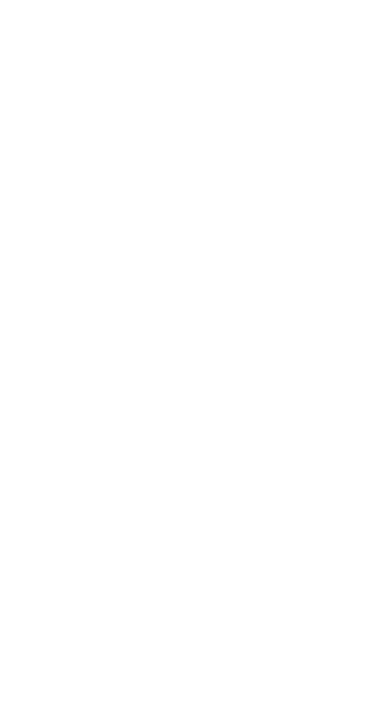
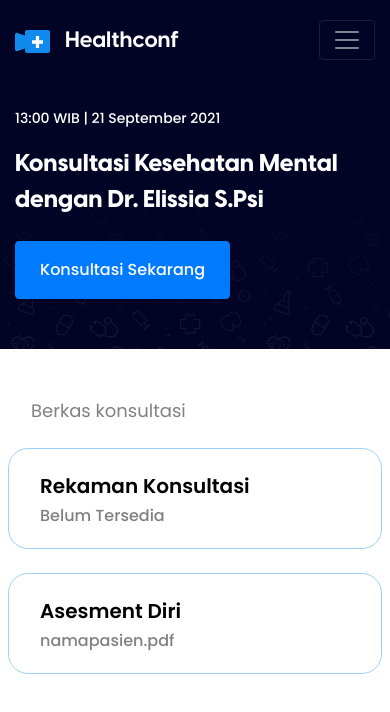
Before and after one commit to mrezkys/healthconf, a Nuxt app: page /dashboard/schedule-detail/21sep2021-1300WIB in a window 390 px wide. Before the commit this address had no page. Shown: the top 712 px of the page. Built offline with nearby package versions, Linux system fonts and the light colour scheme.

Commit message:
feat: dummy schedule detail

```diff
--- /dev/null
+++ b/pages/dashboard/schedule-detail/21sep2021-1300WIB.vue
@@ -0,0 +1,158 @@
+<template>
+    <div class="schedule-detail">
+        <div class="custom-nav ">
+            <div class="container-lg">
+                <Navbar/>
+            </div>
+        </div>
+        <div class="section-1">
+            <div class="container-lg">
+                <div class="row d-flex justify-content-between">
+                    <div class="schedule-info col-lg-6 col-md-8">
+                        <h5 class="date">13:00 WIB | 21 September 2021</h5>
+                        <h2 class="title">Konsultasi Kesehatan Mental dengan Dr. Elissia S.Psi</h2>
+                        <button class="btn btn-primary">Konsultasi Sekarang</button>
+                    </div>
+                    <div class="col-md-3 doctor-image">
+                        <img src="~assets/images/elisprofile.png" class="img-fluid" alt="">
+                    </div>
+                </div>
+            </div>
+        </div>
+        <div class="section-2">
+            <div class="container-lg">
+                <div class="file-wrapper p-2">
+                    <p class="header ml-2">Berkas konsultasi</p>
+
+                    <div class="row file-box d-flex justify-content-md-between">
+                        <div class="col-md-8 col-lg-5 col-12">
+                            <h5 class="title">Rekaman Konsultasi</h5>
+                        </div>
+                        <div class="status my-auto col-sm-12 col-md-4 text-md-right">
+                            <p>Belum Tersedia</p>
+                        </div>
+                    </div>
+                    <div class="row file-box d-flex justify-content-md-between">
+                        <div class="col-md-8 col-lg-5 col-12">
+                            <h5 class="title">Asesment Diri</h5>
+                        </div>
+                        <div class="status my-auto col-sm-12 col-md-4 text-md-right">
+                            <p>namapasien.pdf</p>
+                        </div>
+                    </div>
+
+                </div>
+            </div>
+        </div>
+    </div>
+</template>
+
+<style scoped>
+    .schedule-detail .custom-nav{
+        background-color: #010425;
+    }
+
+    .schedule-detail .section-1{
+        background-color: #010425;
+        padding-top: 50px;
+        padding-bottom: 50px;
+        color: white;
+        background-image: url(~assets/images/background-accent.png);
+        background-size: cover;
+        background-position: bottom;
+    }
+
+    .schedule-detail .section-1 .schedule-info .date{
+        font-size: 18px;
+        margin-bottom: 18px;
+    }
+
+    .schedule-detail .section-1 .schedule-info .title{
+        line-height: 150%;
+        font-weight: 800;
+        font-family: 'Visby CF';
+        margin-bottom: 40px;
+    }
+
+    .schedule-detail .section-1 .schedule-info .btn{
+        font-size: 20px;
+        font-weight: 500;
+        padding: 20px 30px;
+    }
+
+    .schedule-detail .section-2{
+        padding-top: 40px;
+        padding-bottom: 80px;
+    }
+
+    .schedule-detail .section-2 .file-wrapper .header{
+        font-size: 18px;
+        color: grey;
+    }
+
+
+    .schedule-detail .section-2 .file-wrapper .file-box{
+        padding: 30px 40px;
+        border-radius: 20px;
+        margin-top: 24px;
+        cursor: pointer;
+        color: black;
+        background-color: white;
+        border: 1px solid #9FD0F9;
+    }
+
+    .schedule-detail .section-2 .file-wrapper .file-box .title{
+        line-height: 175%;
+        font-weight: 600;
+        font-size: 20px;
+        margin: 0;
+    }
+
+    .schedule-detail .section-2 .file-wrapper .file-box .status p{
+        margin: 0;
+        font-weight: 500;
+        color: grey;
+    }
+
+
+
+    /* Mobile Responsive */
+
+
+    @media (max-width: 575.98px) {
+
+        .schedule-detail .section-1{
+            padding-top: 30px;
+            padding-bottom: 50px;
+        }
+        .schedule-detail .section-1 .schedule-info .date{
+            font-size: 14px;
+            margin-bottom: 18px;
+        }
+
+        .schedule-detail .section-1 .schedule-info .title{
+            line-height: 150%;
+            font-size: 24px;
+            font-weight: 800;
+            font-family: 'Visby CF';
+            margin-bottom: 24px;
+        }
+
+        .schedule-detail .section-1 .schedule-info .btn{
+            font-size: 16px;
+            font-weight: 500;
+            padding: 16px 24px;
+        }
+
+
+        .schedule-detail .section-1 .doctor-image{
+            display: none;
+        }
+
+        .schedule-detail .section-2 .file-wrapper .file-box{
+            padding: 20px 16px ;
+        }
+
+
+    }
+</style>
```
